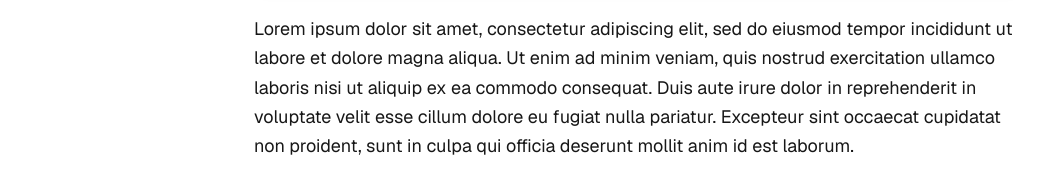
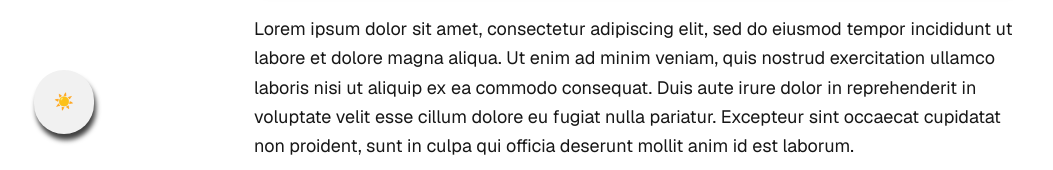
Before and after one commit to Cryptveil/renan-santos, a Next.js app: page / in a window 1280 px wide. Shown: the part 630-800 px from the top of the page, without its empty margins (2-1055 px from the left). Built offline with nearby package versions, Linux system fonts and the light colour scheme.

Commit message:
updated stuff

```diff
--- a/app/globals.css
+++ b/app/globals.css
@@ -3,6 +3,19 @@
 :root {
   --background: #ffffff;
   --foreground: #171717;
+
+  --btn-bg: #f1f1f1;
+  --btn-fg: #171717;
+  --btn-shadow: 2px 6px 5px 0px rgba(0,0,0,0.75);
+}
+
+.dark {
+  --background: #0a0a0a;
+  --foreground: #ededed;
+
+  --btn-bg: #242323;
+  --btn-fg: #f5c94a; /* tom amarelado para destacar no dark */
+  --btn-shadow: 2px 6px 5px 0px rgba(90,90,90,0.6);
 }
 
 @theme inline {
@@ -10,13 +23,6 @@
   --color-foreground: var(--foreground);
   --font-sans: var(--font-geist-sans);
   --font-mono: var(--font-geist-mono);
-}
-
-@media (prefers-color-scheme: dark) {
-  :root {
-    --background: #0a0a0a;
-    --foreground: #ededed;
-  }
 }
 
 body {
@@ -27,10 +33,13 @@ body {
 
 ::-moz-selection {
   background: #fbbc24;
+  color: #000000;
 }
 ::-webkit-selection {
   background: #fbbc24;
+  color: #000000;
 }
 ::selection {
   background: #fbbc24;
+  color: #000000;
 }
--- a/app/page.js
+++ b/app/page.js
@@ -1,18 +1,36 @@
+"use client";
+import { useEffect, useState } from "react";
+
 export default function Home() {
+  const [darkMode, setDarkMode] = useState(false);
+
+  useEffect(() => {
+    // Verifica tema inicial do sistema
+    if (window.matchMedia("(prefers-color-scheme: dark)").matches) {
+      setDarkMode(true);
+      document.documentElement.classList.add("dark");
+    }
+  }, []);
+
+  const toggleTheme = () => {
+    setDarkMode(!darkMode);
+    if (!darkMode) {
+      document.documentElement.classList.add("dark");
+    } else {
+      document.documentElement.classList.remove("dark");
+    }
+  };
+
   return (
     <div className="font-sans min-h-screen flex flex-col items-center justify-center p-6">
       <main className="w-full max-w-3xl flex flex-col gap-8">
-
-        {/* Cabeçalho */}
         <h1 className="text-6xl font-bold text-center p-8">
           Quem é Renan Santos?
         </h1>
-
-        {/* Vídeo responsivo */}
         <div className="relative w-full pb-[56.25%] h-0 overflow-hidden rounded-xl shadow-lg">
           <iframe
             className="absolute top-0 left-0 w-full h-full"
-            src="https://www.youtube.com/embed/suJJjWFu_44?si=DNPLIP-5uGUA3QRE"
+            src="https://www.youtube.com/embed/suJJjWFu_44?si=DNPLIP-5uGUA3QRE&autoplay=1&mute=1"
             title="YouTube video"
             frameBorder="0"
             allow="accelerometer; autoplay; clipboard-write; encrypted-media; gyroscope; picture-in-picture; web-share"
@@ -20,15 +38,11 @@ export default function Home() {
             allowFullScreen
           ></iframe>
         </div>
-
-        {/* Breve apresentação */}
         <section className="text-lg leading-relaxed">
           <p>
-    Lorem ipsum dolor sit amet, consectetur adipiscing elit, sed do eiusmod tempor incididunt ut labore et dolore magna aliqua. Ut enim ad minim veniam, quis nostrud exercitation ullamco laboris nisi ut aliquip ex ea commodo consequat. Duis aute irure dolor in reprehenderit in voluptate velit esse cillum dolore eu fugiat nulla pariatur. Excepteur sint occaecat cupidatat non proident, sunt in culpa qui officia deserunt mollit anim id est laborum.
+            Lorem ipsum dolor sit amet, consectetur adipiscing elit, sed do eiusmod tempor incididunt ut labore et dolore magna aliqua. Ut enim ad minim veniam, quis nostrud exercitation ullamco laboris nisi ut aliquip ex ea commodo consequat. Duis aute irure dolor in reprehenderit in voluptate velit esse cillum dolore eu fugiat nulla pariatur. Excepteur sint occaecat cupidatat non proident, sunt in culpa qui officia deserunt mollit anim id est laborum.
           </p>
         </section>
-
-        {/* Formulário de leads */}
         <section className="p-6 rounded-xl shadow-md">
           <h2 className="text-xl font-semibold mb-4">
             Entre em contato
@@ -52,13 +66,25 @@ export default function Home() {
             />
             <button
               type="submit"
-              className="bg-yellow-600 text-white py-3 rounded-lg hover:bg-blue-700 transition"
+              className="bg-yellow-500 text-black py-3 rounded-lg hover:bg-yellow-600 transition"
             >
               Enviar
             </button>
           </form>
         </section>
       </main>
-    </div>
+
+      <button
+        onClick={toggleTheme}
+        aria-label="Alternar tema"
+        style={{
+          background: "var(--btn-bg)",
+          color: "var(--btn-fg)",
+          boxShadow: "var(--btn-shadow)",
+        }}
+        className="fixed bottom-9 left-9 p-5 rounded-full hover:scale-105 active:scale-90 transition-all duration-200 ease-in-out focus:outline-none"
+      >
+        {darkMode ? "🌙" : "☀️"}
+      </button>    </div>
   );
 }
```
